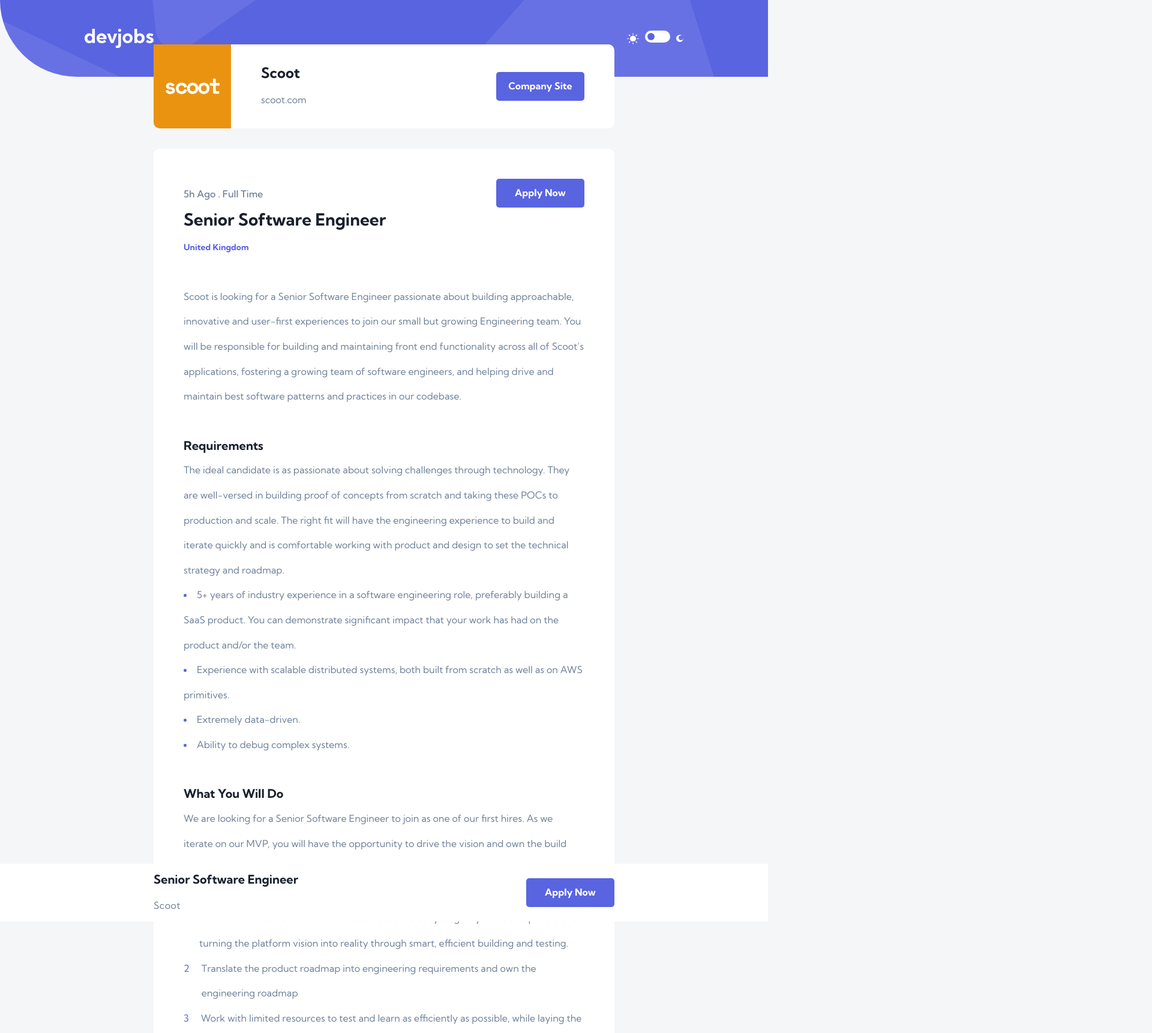
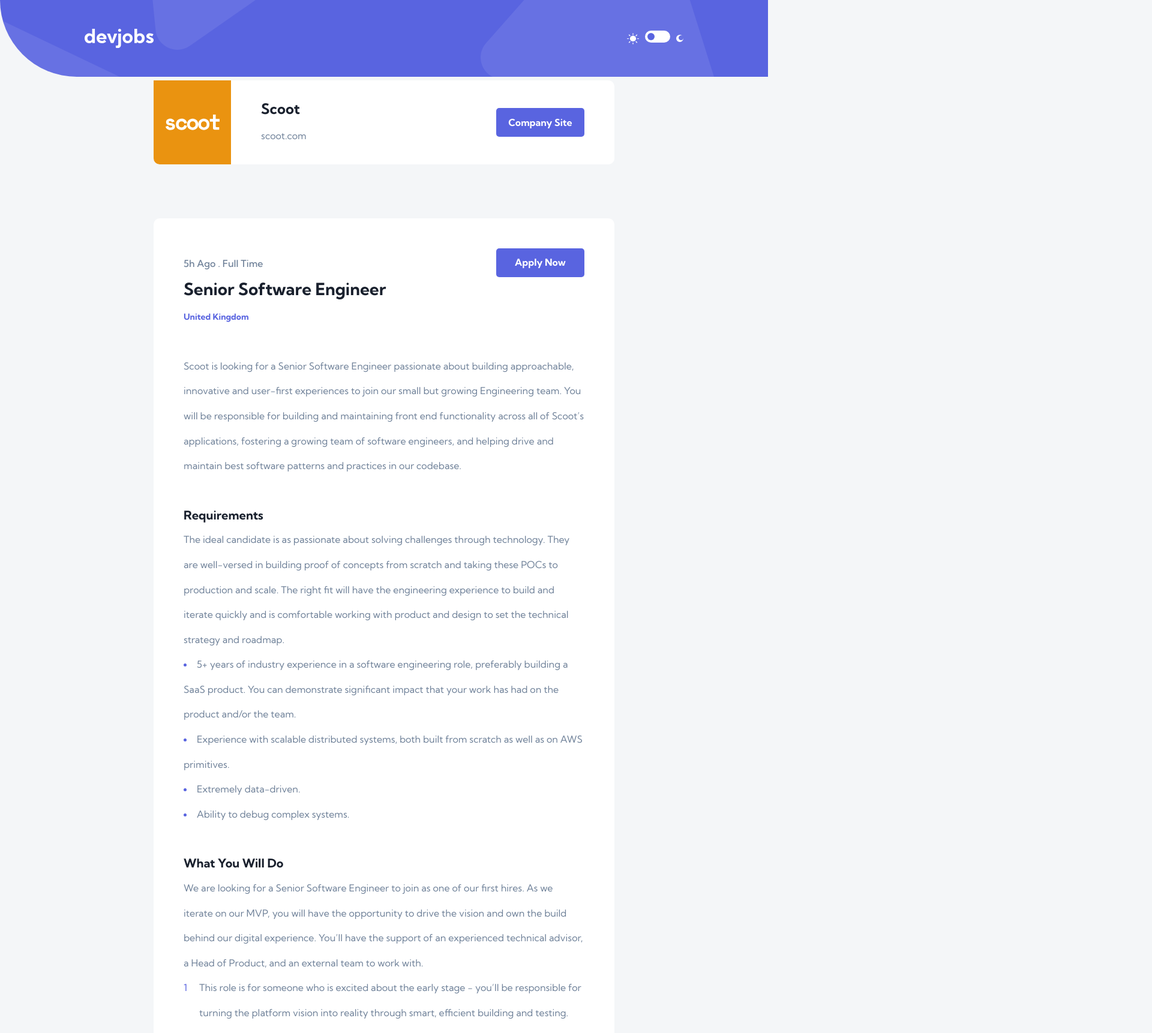
Before and after one commit to Steph-en/DevJobs, an Angular app: page /details/1 in a window 1280 px wide. Shown: the top 1722 px of the page at 60% size, 1920 px wide, since content can reach past the window. Built offline with nearby package versions, Linux system fonts and the light colour scheme.

Commit message:
Fix: Fixed details page layout

```diff
--- a/src/app/pages/details/details/details.component.css
+++ b/src/app/pages/details/details/details.component.css
@@ -20,13 +20,21 @@
     --bg-desktop-main: #121721;
 }
 
+.details-page{
+    width: 100%;
+    height: 100vh;
+    display: flex;
+    align-items: center;
+    flex-direction: column;
+}
+
 .head {
-    position: relative;
-    bottom: 32vh;
+    margin: 6em 0 4em 0;
     width: 60vw;
     height: 140px;
     display: flex;
     align-items: center;
+    transform: translate(0, 0);
     border-radius: 0 10px 10px 10px;
     background-color: var(--card-bg);
 }
@@ -87,9 +95,7 @@
 }
 
 .details {
-    position: absolute;
     gap: 40px;
-    top: 31vh;
     width: 60vw;
     height: auto;
     display: flex;
@@ -196,12 +202,10 @@
 }
 
 .footer {
-    position: absolute;
-    /* bottom: 0; */
-    top: 180%;
-    left: 0;
-    width: 100%;
-    height: 96px;
+    margin: 4em 0 0 0;
+    padding: 20px;
+    width: 200vw;
+    height: 140px;
     display: flex;
     align-items: center;
     justify-content: center;
--- a/src/app/pages/details/details/details.component.html
+++ b/src/app/pages/details/details/details.component.html
@@ -1,3 +1,4 @@
+<div class="details-page">
     <section class="head">
         <div class="logo" [style.background]="jobLocation?.logoBackground">
             <img [src]="jobLocation?.logo" alt="Logo of {{jobLocation?.company}}">
@@ -44,3 +45,4 @@
             <a style="text-transform: capitalize;" [href]="jobLocation?.apply">apply now</a>
         </div>
     </section>
+</div>
```
Lines whose indentation alone changed are shown as unchanged.
